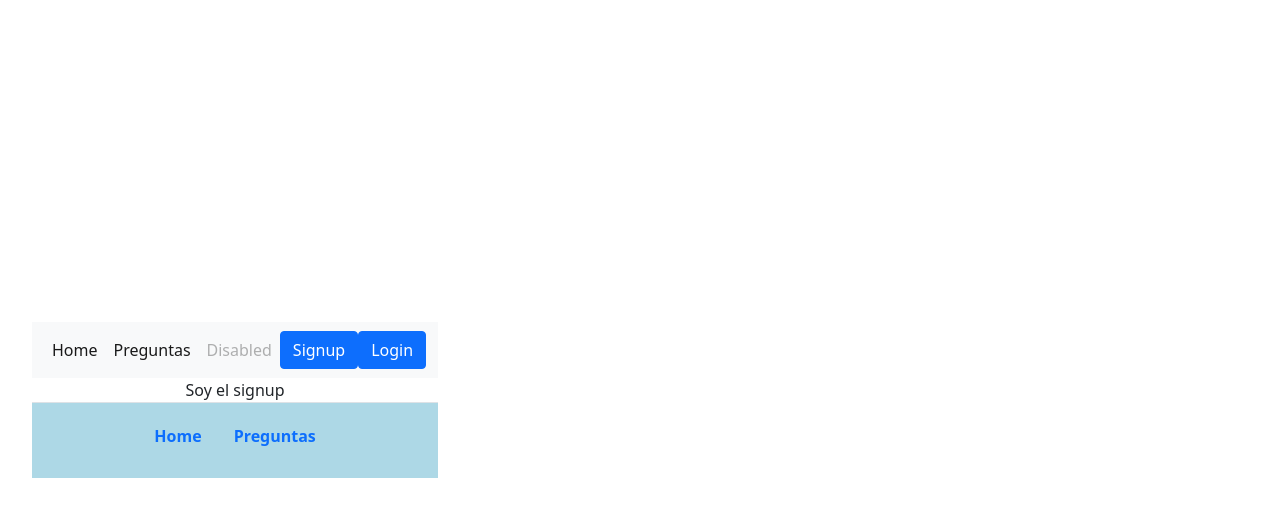
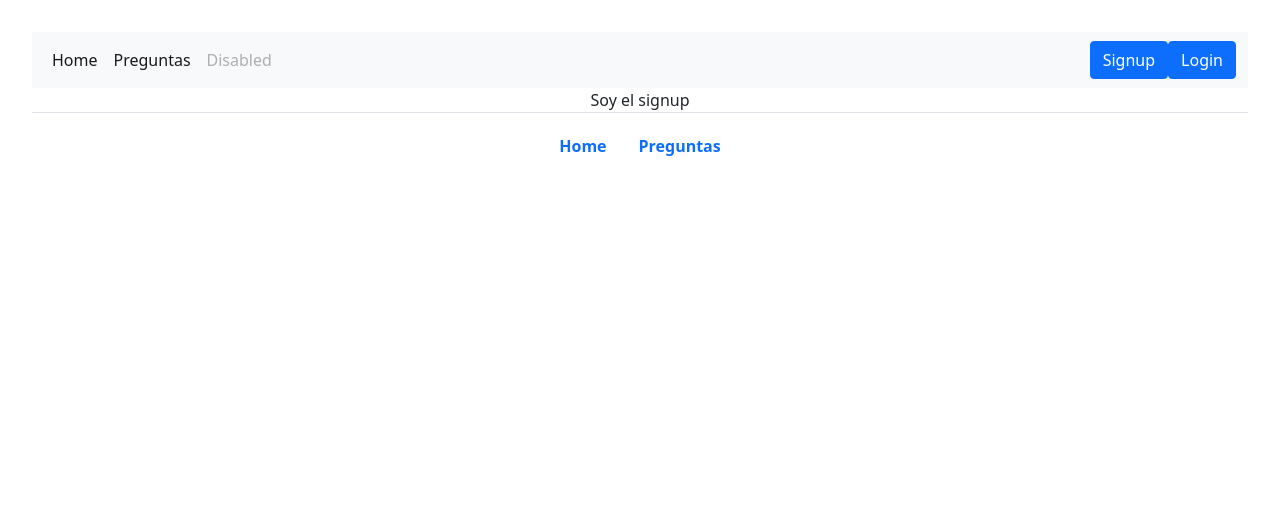
Before and after one commit to Davpad/pregunta-te, a React (Vite) app in the folder frontend/: page /signup in a window 1280 px wide. Shown: the top 516 px of the page. Built offline with nearby package versions, Linux system fonts and the light colour scheme.

Commit message:
Arreglado el ancho

```diff
--- a/frontend/src/App.css
+++ b/frontend/src/App.css
@@ -1,5 +1,5 @@
 #root {
-  max-width: max-content;
+  max-width: 100%;
   margin: 0 auto;
   padding: 2rem;
   text-align: center;
--- a/frontend/src/Navbar.jsx
+++ b/frontend/src/Navbar.jsx
@@ -2,8 +2,8 @@
 import { Link } from "react-router-dom";
 
 export const Navbar = () => (
-    <nav className="navbar navbar-expand navbar-light bg-light">
-        <div className="container-fluid col-12">
+    <nav className="navbar navbar-expand-lg navbar-light bg-light">
+        <div className="container-fluid">
             <button className="navbar-toggler" type="button" data-bs-toggle="collapse" data-bs-target="#navbarTogglerDemo01" aria-controls="navbarTogglerDemo01" aria-expanded="false" aria-label="Toggle navigation">
                 <span className="navbar-toggler-icon"></span>
             </button>
--- a/frontend/src/index.css
+++ b/frontend/src/index.css
@@ -68,5 +68,6 @@
   }
   footer {
     background-color:lightblue;
+    max-width: 100%;
   }
 }
--- a/frontend/src/main.jsx
+++ b/frontend/src/main.jsx
@@ -1,7 +1,7 @@
 import { StrictMode } from 'react'
 import { createRoot } from 'react-dom/client'
 import App from './App.jsx'
-import './index.css'
+// import './index.css'
 import { Footer } from "./Footer.jsx";
 import {BrowserRouter, Route, Routes } from "react-router-dom";
 import { Home } from "./Views/home.jsx";
```
